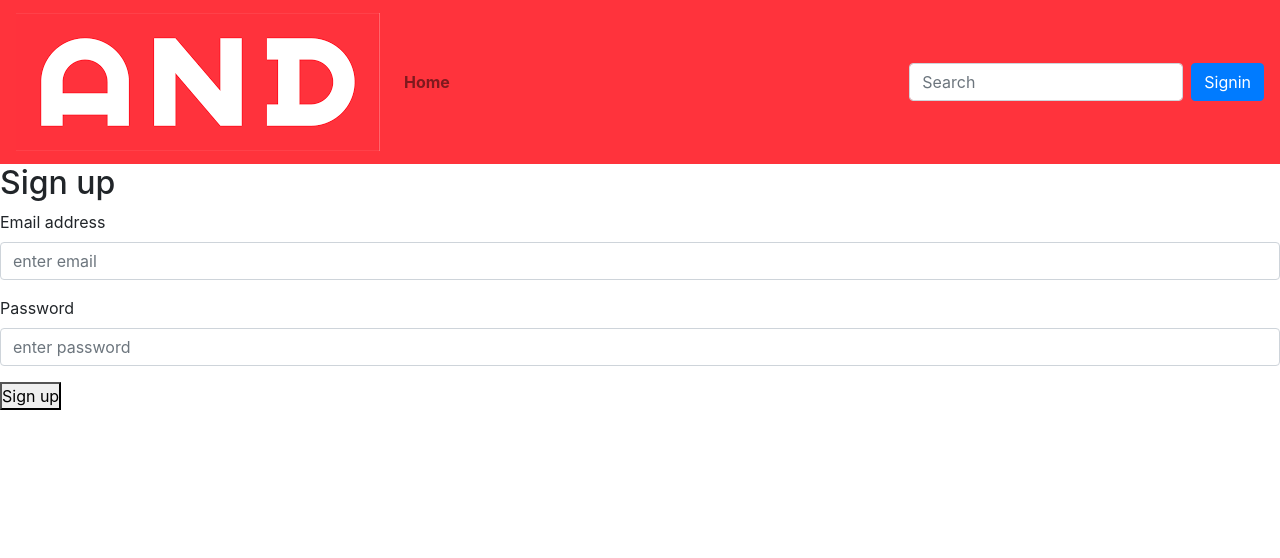
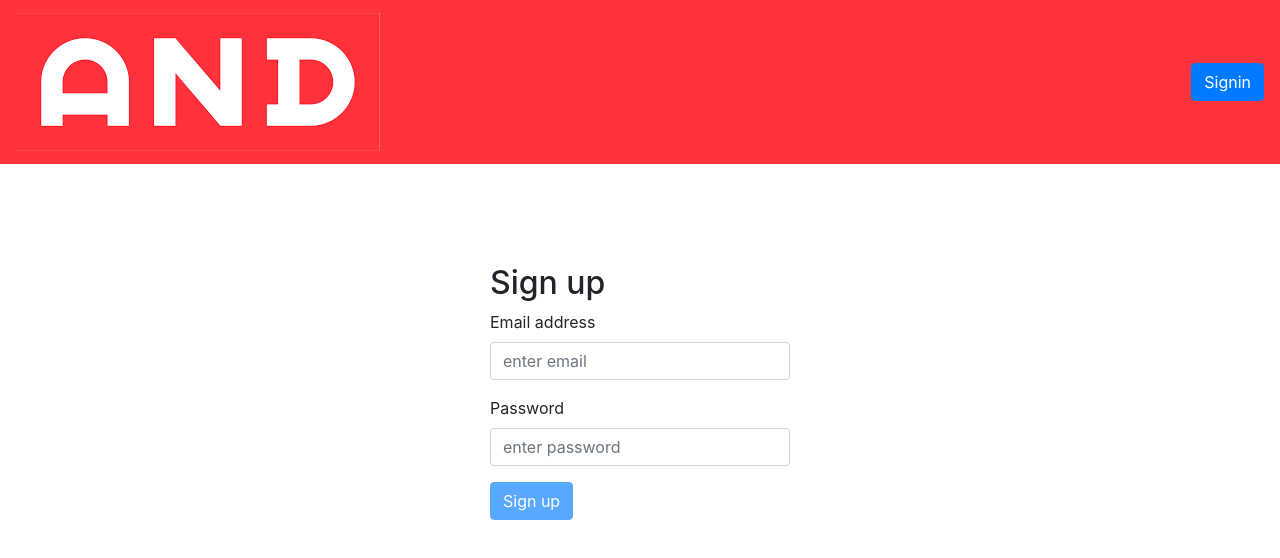
Before and after one commit to madhurabhujbal/react-practice, a React (Create React App) app in the folder login-page/: page / in a window 1280 px wide. Shown: the top 558 px of the page. Built offline with nearby package versions, Linux system fonts and the light colour scheme.

Commit message:
validate email and password fields

```diff
--- a/login-page/src/components/Form.js
+++ b/login-page/src/components/Form.js
@@ -1,5 +1,6 @@
 import React, { Component } from 'react';
 import '../index.css'
+import FormErrors from './FormErrors';
 
 class Form extends Component {
     constructor (props) {
@@ -21,12 +22,12 @@ class Form extends Component {
 
         switch(fieldName) {
             case 'email':
-                emailValid: value.match(/^([\w.%+-]+)@([\w-]+\.)+([\w]{2,})$/i);
+                emailValid = value.match(/^([\w.%+-]+)@([\w-]+\.)+([\w]{2,})$/i);
                 fieldValidationErrors.email = emailValid ? '' : ' is invalid';
                 break;
 
             case 'password':
-                passwordValid: value.match(value.length >= 6);
+                passwordValid = value.length >= 6;
                 fieldValidationErrors.password = passwordValid ? '' : ' is too short';
                 break;
 
@@ -43,10 +44,14 @@ class Form extends Component {
         this.setState({formValid: this.state.emailValid && this.state.passwordValid});
     }
 
+    errorClass(error) {
+        return (error.length === 0? '' : 'has-error');
+    }
+
     handleUserInput(e) {
-        let name = e.target.name;
-        let value = e.target.value;
-        this.setState({[name]: value}, () => { this.validateField(name, value)});
+        const name = e.target.name;
+        const value = e.target.value;
+        this.setState({[name]: value}, () => { this.validateField(name, value) });
     }
 
     render() {
@@ -54,10 +59,11 @@ class Form extends Component {
             <div>
                 <form className="signinForm">
                     <h2>Sign up</h2>
-                    <div className="form-group">
+                    <div className={`form-group ${this.errorClass(this.state.formErrors.email)}`}>
                         <label htmlFor="email">Email address</label>
                         <input
                             type="email"
+                            required
                             className="form-control"
                             placeholder="enter email"
                             name="email"
@@ -65,7 +71,10 @@ class Form extends Component {
                             onChange={(event) => this.handleUserInput(event)}
                         />
                     </div>
-                    <div className="form-group">
+                    <div className="panel panel-default">
+                        <FormErrors formErrors={this.state.formErrors} />
+                    </div>
+                    <div className={`form-group ${this.errorClass(this.state.formErrors.password)}`}>
                         <label htmlFor="password">Password</label>
                         <input
                             type="password"
@@ -76,7 +85,10 @@ class Form extends Component {
                             onChange={(event) => this.handleUserInput(event)}
                         />
                     </div>
-                    <button type="submit" className="submit-button"> Sign up </button>
+                    <div className="panel panel-default">
+                        <FormErrors formErrors={this.state.formErrors} />
+                    </div>
+                    <button type="submit" className="btn btn-primary" disabled={!this.state.formValid}> Sign up </button>
                 </form>
             </div>
         )
--- a/login-page/src/components/navbar.js
+++ b/login-page/src/components/navbar.js
@@ -1,5 +1,5 @@
 import React from 'react'
-import { Navbar,Nav,Form,FormControl,Button } from 'react-bootstrap'
+import { Navbar,Nav,Form,Button } from 'react-bootstrap'
 import logo from '../images/AND-small-logo.png'
 
 function navbar() {
@@ -10,10 +10,8 @@ function navbar() {
                     <img className="logo" src= {logo} alt="AND logo"></img>
                 </Navbar.Brand>
                 <Nav className="mr-auto">
-                    <Nav.Link href="#home">Home</Nav.Link>
                 </Nav>
                 <Form inline>
-                    <FormControl type="text" placeholder="Search" className="mr-sm-2" />
                     <Button>Signin</Button>
                 </Form>
             </Navbar>
--- a/login-page/src/index.css
+++ b/login-page/src/index.css
@@ -14,3 +14,13 @@ img .logo {
   background-color: #ff333c;
   font-weight: bolder;
 }
+
+.signinForm {
+  width: 500px;
+  margin: auto;
+  padding: 100px;
+}
+
+.has-error {
+  outline: red;
+}
```
